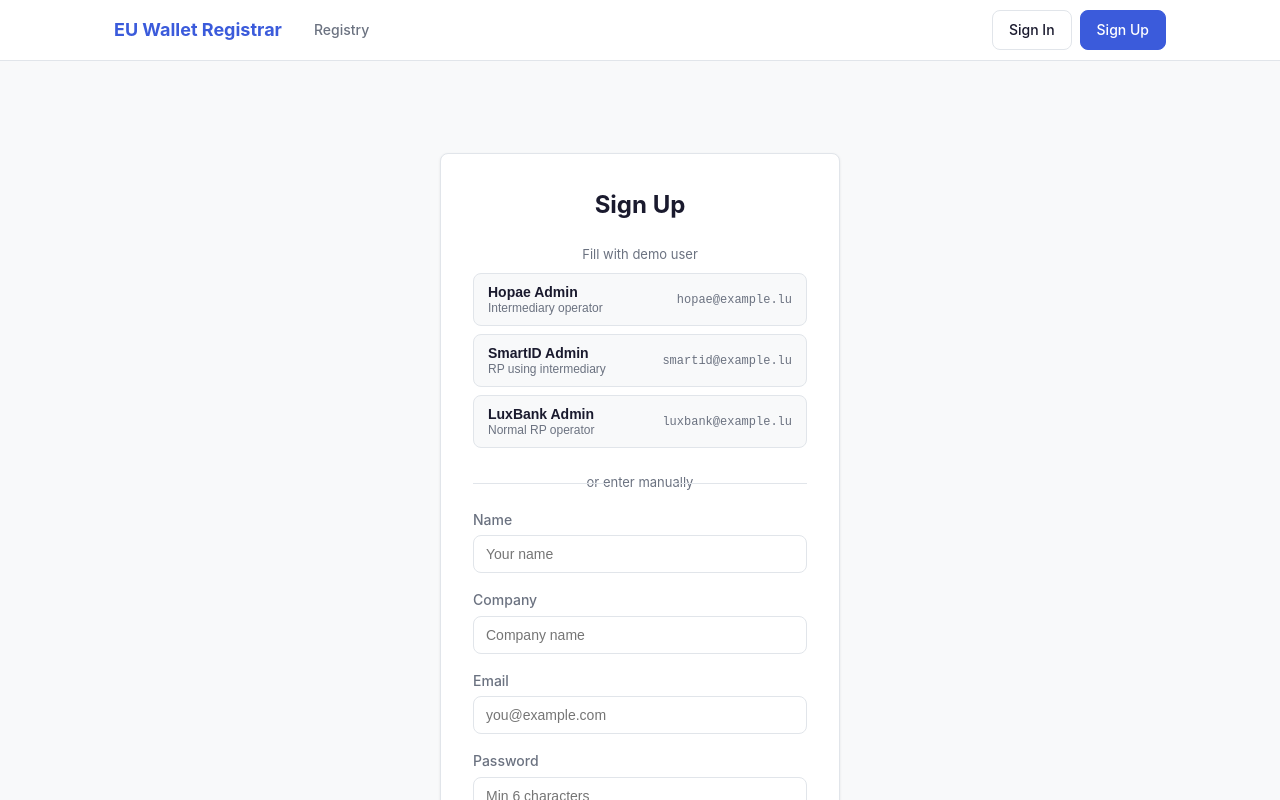
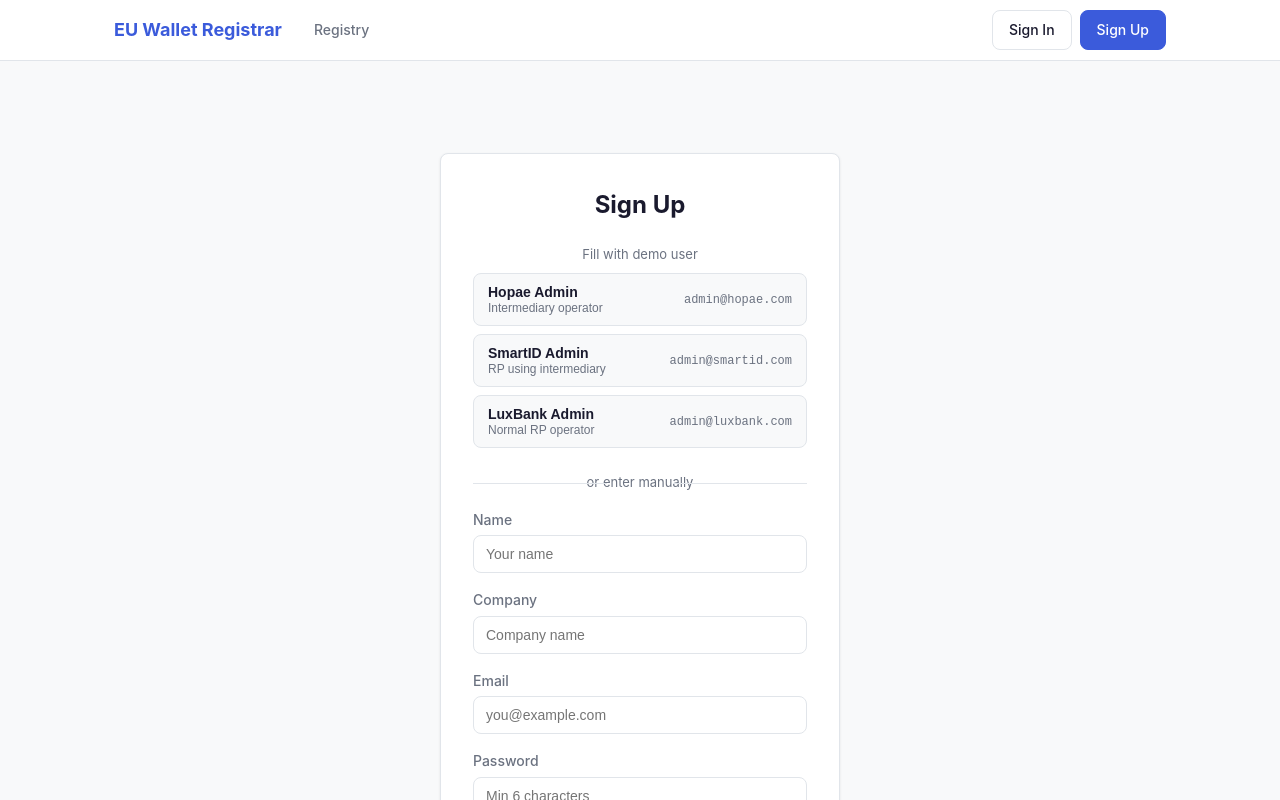
Before and after one commit to hopae-official/registrar, a React (Vite) app in the folder registrar-fe/: page /sign-up in a window 1280 px wide. Shown: the top 800 px of the page. Built offline with nearby package versions, Linux system fonts and the light colour scheme.

Commit message:
feat: add intermediary id

```diff
--- a/registrar-fe/src/pages/Dashboard.tsx
+++ b/registrar-fe/src/pages/Dashboard.tsx
@@ -194,9 +194,6 @@ export default function Dashboard() {
         <div className="preset-grid">
           <div className={`preset-card ${showForm === 'normal' ? 'preset-active' : ''}`}>
             <h3>Normal RP</h3>
-            <p className="preset-desc">
-              Register <strong>{normalRPPreset.tradeName}</strong> ({normalRPPreset.legalName}) as a standard relying party for banking services.
-            </p>
             <div className="preset-details">
               <span>Entitlement: Service Provider</span>
               <span>Intermediary: No</span>
@@ -212,9 +209,6 @@ export default function Dashboard() {
 
           <div className={`preset-card ${showForm === 'intermediary' ? 'preset-active' : ''}`}>
             <h3>Intermediary</h3>
-            <p className="preset-desc">
-              Register <strong>{intermediaryPreset.tradeName}</strong> ({intermediaryPreset.legalName}) as a technology intermediary.
-            </p>
             <div className="preset-details">
               <span>Entitlement: Service Provider</span>
               <span>Intermediary: Yes</span>
@@ -230,18 +224,14 @@ export default function Dashboard() {
 
           <div className={`preset-card ${showForm === 'withIntermediary' ? 'preset-active' : ''}`}>
             <h3>RP with Intermediary</h3>
-            <p className="preset-desc">
-              Register <strong>SmartID</strong> (SmartID Services S.àr.l.) as an RP that uses a registered intermediary.
-            </p>
             {globalIntermediaries.length === 0 ? (
               <p className="preset-hint">
                 Register an intermediary first to enable this option.
               </p>
             ) : (
               <div className="preset-details">
-                <span>
-                  Using: {globalIntermediaries[0].tradeName || globalIntermediaries[0].legalName}
-                </span>
+                <span>Entitlement: Service Provider</span>
+                <span>With Intermediary</span>
               </div>
             )}
             <button
--- a/registrar-fe/src/pages/RPDetail.tsx
+++ b/registrar-fe/src/pages/RPDetail.tsx
@@ -89,7 +89,10 @@ export default function RPDetail() {
     setRegPurposeLang(registrationCertPreset.purpose[0].lang);
     setRegPurposeContent(registrationCertPreset.purpose[0].content);
     setRegCredentials(JSON.stringify(registrationCertPreset.credentials, null, 2));
-    setRegIntermediary('');
+    // Pre-fill intermediary ID from RP's usesIntermediary reference
+    const interRef = rp?.usesIntermediary?.[0];
+    const interId = interRef?.registryURI?.replace(/^\/wrp\//, '') ?? '';
+    setRegIntermediary(interId);
   };
 
   const handleCreateAccessCert = async (e: React.FormEvent) => {
@@ -318,7 +321,7 @@ export default function RPDetail() {
                 <input
                   value={accessDns}
                   onChange={(e) => setAccessDns(e.target.value)}
-                  placeholder="wallet.example.lu, api.example.lu"
+                  placeholder="verify.hopae.com, api.example.lu"
                 />
               </div>
               <div className="form-group form-full">
--- a/registrar-fe/src/presets/data.ts
+++ b/registrar-fe/src/presets/data.ts
@@ -5,39 +5,39 @@ export const demoUsers = [
   {
     label: 'Hopae Admin',
     description: 'Intermediary operator',
-    email: 'hopae@example.lu',
+    email: 'admin@hopae.com',
     password: 'demo1234',
     name: 'Alice Kim',
-    company: 'Hopae',
+    company: 'Hopae S.àr.l.',
   },
   {
     label: 'SmartID Admin',
     description: 'RP using intermediary',
-    email: 'smartid@example.lu',
+    email: 'admin@smartid.com',
     password: 'demo1234',
     name: 'Bob Martin',
-    company: 'SmartID Services',
+    company: 'SmartID Services S.àr.l.',
   },
   {
     label: 'LuxBank Admin',
     description: 'Normal RP operator',
-    email: 'luxbank@example.lu',
+    email: 'admin@luxbank.com',
     password: 'demo1234',
     name: 'Claire Dupont',
-    company: 'LuxBank',
+    company: 'LuxBank S.A.',
   },
 ];
 
 // --- RP Presets ---
 
 export const intermediaryPreset = {
-  legalName: 'Hopae Inc.',
+  legalName: 'Hopae S.àr.l.',
   tradeName: 'Hopae',
   identifier: [{ type: 'EUID', value: 'LULUX.12345678' }],
-  infoURI: ['https://hopae.io'],
-  email: 'contact@hopae.io',
+  infoURI: ['https://hopae.com'],
+  email: 'contact@hopae.com',
   phone: '+352-26-10-00-01',
-  supportURI: ['https://support.hopae.io'],
+  supportURI: ['https://support.hopae.com'],
   srvDescription: [
     {
       lang: 'en',
@@ -54,7 +54,7 @@ export const intermediaryPreset = {
             'Identity verification and credential processing on behalf of relying parties',
         },
       ],
-      privacyPolicy: [{ type: 'text/html', uri: 'https://hopae.io/privacy' }],
+      privacyPolicy: [{ type: 'text/html', uri: 'https://hopae.com/privacy' }],
       credential: [
         {
           format: 'vc+sd-jwt',
@@ -99,9 +99,7 @@ export const normalRPPreset = {
             'Customer onboarding and KYC verification for banking services',
         },
       ],
-      privacyPolicy: [
-        { type: 'text/html', uri: 'https://luxbank.lu/privacy' },
-      ],
+      privacyPolicy: [{ type: 'text/html', uri: 'https://luxbank.lu/privacy' }],
       credential: [
         {
           format: 'vc+sd-jwt',
@@ -152,8 +150,7 @@ export function rpWithIntermediaryPreset(intermediary: {
         purpose: [
           {
             lang: 'en',
-            content:
-              'Age verification and identity checks for online services',
+            content: 'Age verification and identity checks for online services',
           },
         ],
         privacyPolicy: [
@@ -205,5 +202,5 @@ export const registrationCertPreset = {
 };
 
 export const accessCertPreset = {
-  dns: ['wallet.example.lu', 'api.example.lu'],
+  dns: ['verify.hopae.com', 'api.example.lu'],
 };
```
Also changed, not shown: 1 other file (tests, documents, lock files or other folders).
